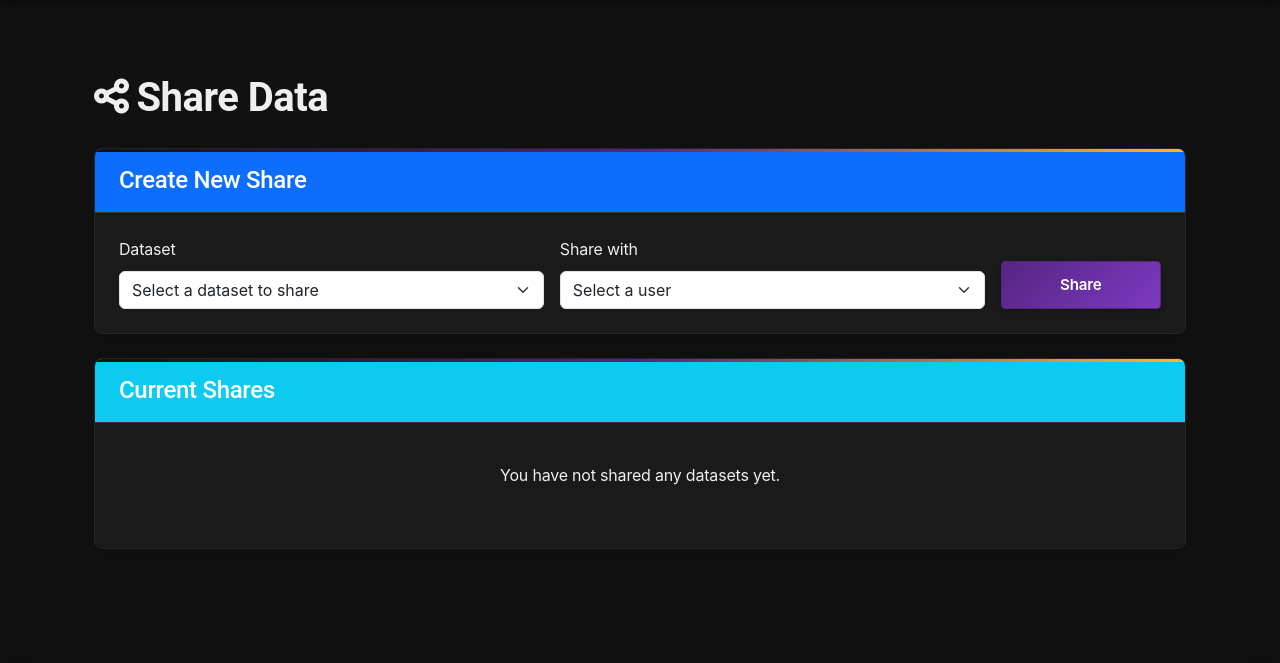
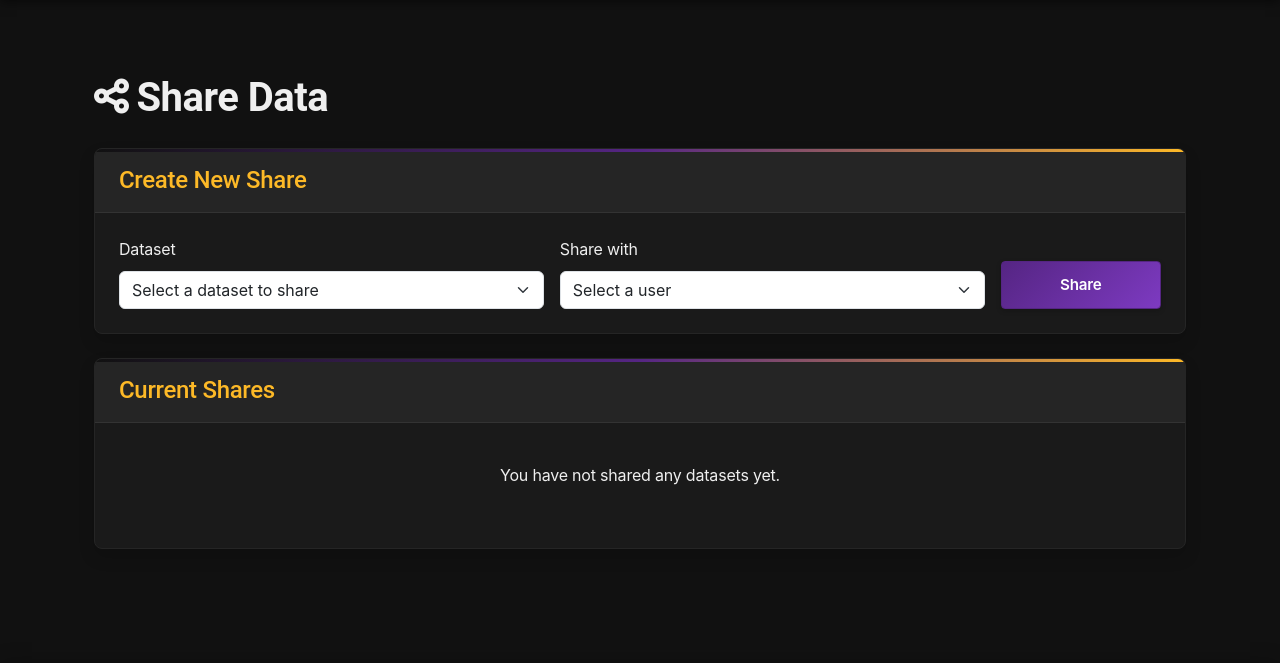
Before and after one commit to ziyusteve/CITS5505-AgileWebDev-GroupProject, a Flask app: page /share/ in a window 1280 px wide. Shown: the part 118-781 px from the top of the page. Run offline with Flask 3, Linux system fonts and the light colour scheme; a user stored in the database is signed in; data that the repository does not hold is empty; some libraries are stand-ins or nearby versions.

Commit message:
uniform title bar style

```diff
--- a/app/templates/dashboard/dashboard.html
+++ b/app/templates/dashboard/dashboard.html
@@ -13,7 +13,7 @@
 
     <!-- User's datasets -->
     <div class="card mb-4">
-        <div class="card-header bg-primary text-white">
+        <div class="card-header">
             <h4 class="mb-0"><i class="fas fa-database me-2"></i>My Datasets</h4>
         </div>
         <div class="card-body">
@@ -57,7 +57,7 @@
 
     <!-- Shared datasets -->
     <div class="card">
-        <div class="card-header bg-info text-white">
+        <div class="card-header">
             <h4 class="mb-0"><i class="fas fa-share-alt me-2"></i>Shared With Me</h4>
         </div>
         <div class="card-body">
--- a/app/templates/datasets/upload.html
+++ b/app/templates/datasets/upload.html
@@ -6,7 +6,7 @@
 <div class="row justify-content-center">
     <div class="col-md-8">
         <div class="card shadow">
-            <div class="card-header bg-primary text-white">
+            <div class="card-header">
                 <h4 class="mb-0"><i class="fas fa-basketball-ball me-2"></i>Basketball Player Game Stats</h4>
             </div>
             <div class="card-body">
--- a/app/templates/sharing/share.html
+++ b/app/templates/sharing/share.html
@@ -7,7 +7,7 @@
     <h1 class="mb-4"><i class="fas fa-share-alt me-2"></i>Share Data</h1>
 
     <div class="card shadow mb-4">
-        <div class="card-header bg-primary text-white">
+        <div class="card-header">
             <h4 class="mb-0">Create New Share</h4>
         </div>
         <div class="card-body">
@@ -40,7 +40,7 @@
     </div>
 
     <div class="card shadow">
-        <div class="card-header bg-info text-white">
+        <div class="card-header">
             <h4 class="mb-0">Current Shares</h4>
         </div>
         <div class="card-body">
```
